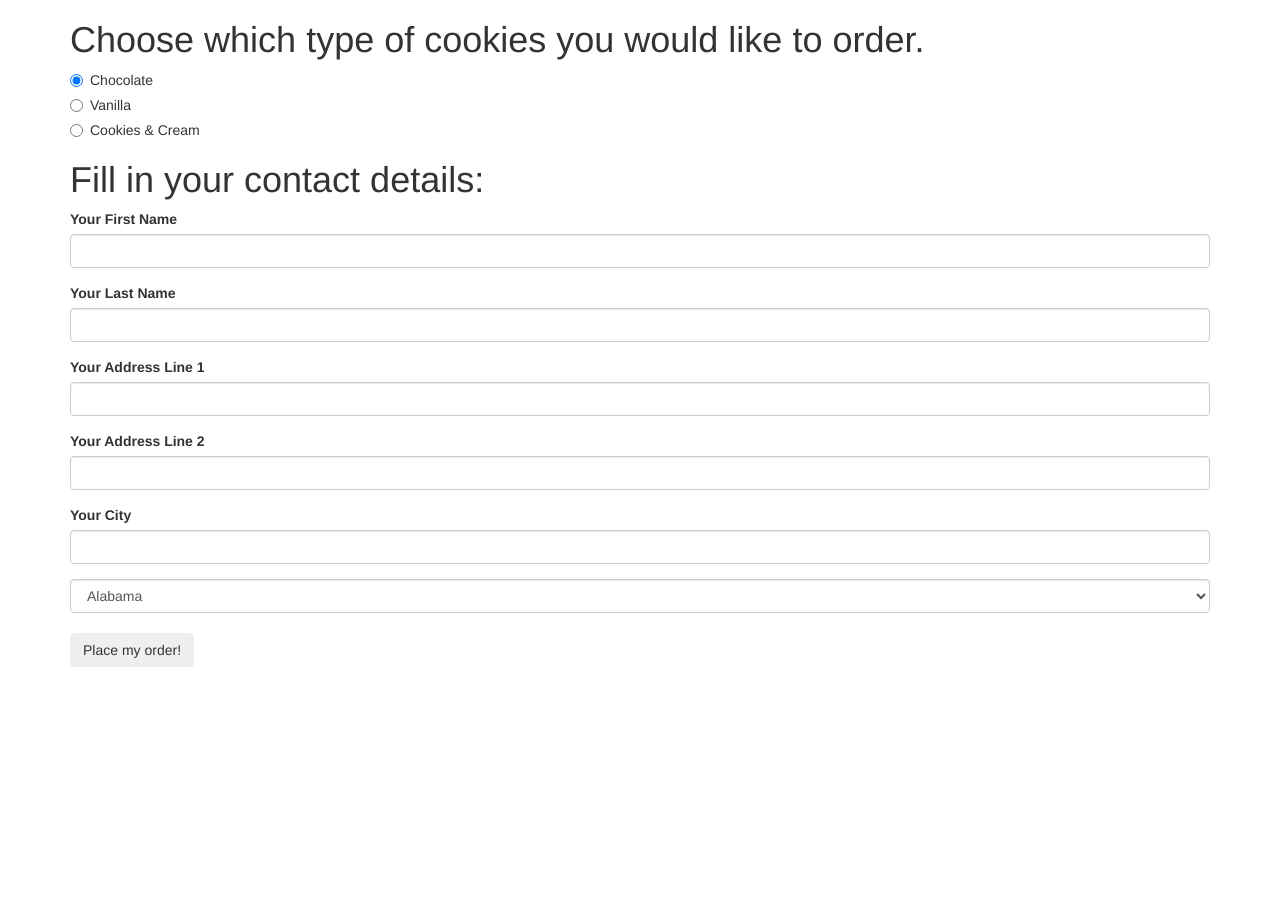
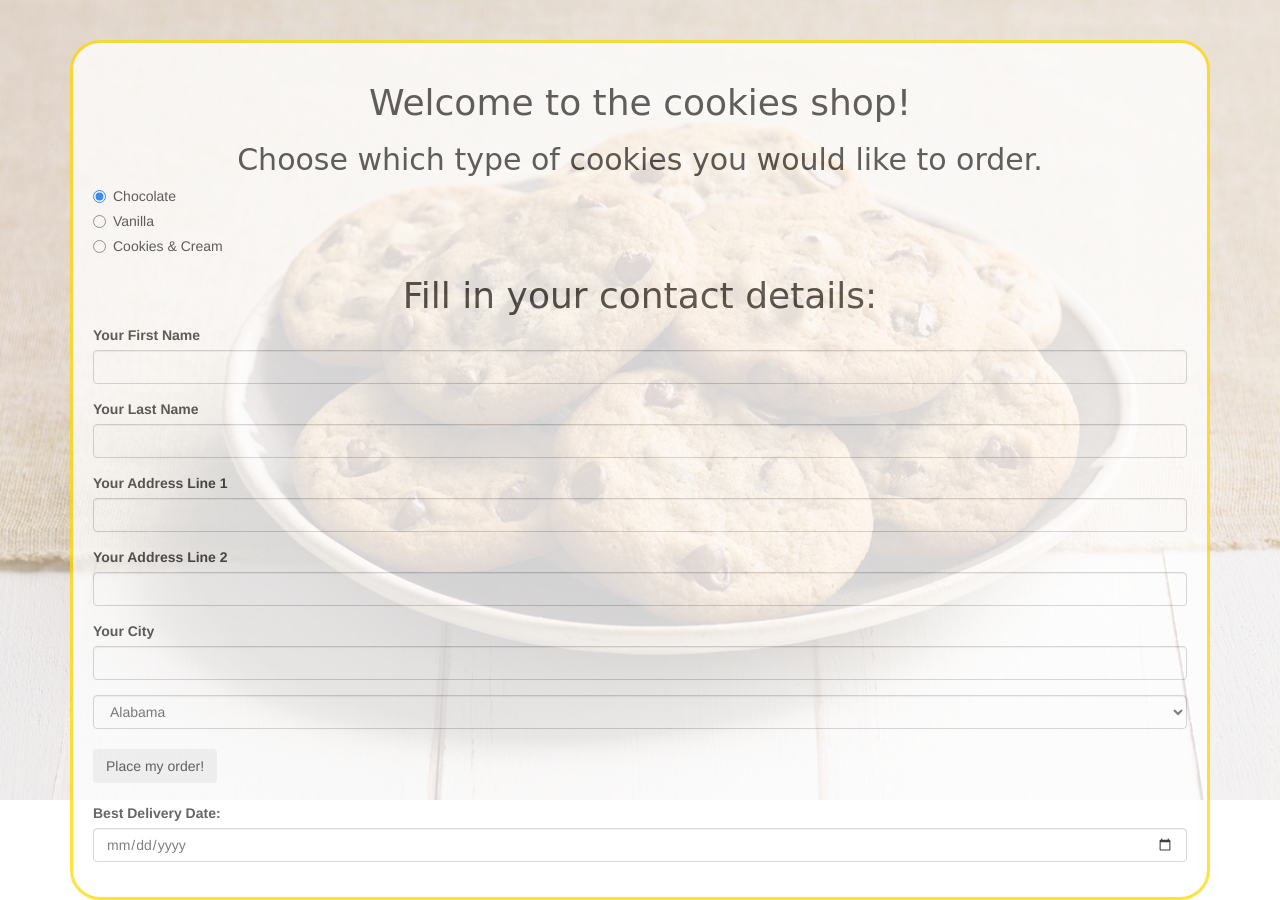
Before and after one commit to kenr16/marketplace, a plain HTML site: page index.html in a window 1280 px wide. Before the commit the page ends 800 px from the top, so only its background shows below. Drawn offline with Linux system fonts and the light colour scheme; a web font is replaced by a local one.

Commit message:
add transparancy to form and background.

```diff
--- a/css/styles.css
+++ b/css/styles.css
@@ -1,3 +1,42 @@
 #story {
   display: none;
 }
+.container {
+
+}
+h1, h2 {
+  text-align: center;
+  font-family: 'Shrikhand', cursive;
+}
+
+
+body {
+
+}
+
+#background {
+  opacity: 0.70;
+  width: 100%;
+  height: 100%;
+  position: fixed;
+  left: 0px;
+  top: 0px;
+  z-index: -1; /* Ensure div tag stays behind content; -999 might work, too. */
+}
+
+.stretch {
+  width:100%;
+  height:100%;
+}
+
+.everythingLol {
+  opacity: 0.75;
+  background-color: white;
+  border-style: solid;
+  border-width: 3px;
+  border-color: gold;
+  border-radius: 30px;
+  padding: 20px;
+  margin-top: 40px;
+
+}
--- a/index.html
+++ b/index.html
@@ -5,12 +5,18 @@
     <link href="css/styles.css" rel="stylesheet" type="text/css">
     <script src="js/jquery-3.2.0.js"></script>
     <script src="js/scripts.js"></script>
+  <link href="https://fonts.googleapis.com/css?family=Shrikhand" rel="stylesheet">
     <title>Marketplace</title>
   </head>
   <body>
     <div class="container">
+      <div id="background">
+        <img src="img/cookies.jpg" class="stretch" alt="" />
+      </div>
 
-      <h1>Choose which type of cookies you would like to order.</h1>
+      <div class="everythingLol">
+        <h1>Welcome to the cookies shop!</h1>
+        <h2>Choose which type of cookies you would like to order.</h2>
         <div class="radio">
           <label>
             <input type="radio" name="flavor" value="chocolate" checked>
@@ -85,6 +91,11 @@
             <button type="submit" class="btn">Place my order!</button>
           </form>
         </div>
+        <br>
+        <div class="form-group">
+          <label for="date">Best Delivery Date:</label>
+          <input id="date" class="form-control" type="date">
+        </div>
 
         <div id="story">
           <h1>Thank you for choosing us!</h1>
@@ -94,13 +105,15 @@
           </p>
           <p>
             Will be shipped to the following address:
-          <br><span class="name"></span>
-          <br><span class="lastName"></span>
+            <br><span class="name"></span>&nbsp<span class="lastName"></span>
             <br><span class="address1"></span>
             <br><span class="address2"></span>
             <br><span class="city"></span>
             <br><span class="state"></span>
+            <br>And it will be delivered by the following date:
+            <br><span class="date"></span>
           </p>
+        </div>
       </div>
     </div>
   </body>
--- a/js/scripts.js
+++ b/js/scripts.js
@@ -10,6 +10,8 @@ $(document).ready(function() {
 
     var flavorInput = $("input:radio[name=flavor]:checked").val();
 
+    var dateInput = $("#date").val();
+
     $(".name").text(name1Input);
     $(".lastName").text(person2Input);
     $(".address1").text(animalInput);
@@ -18,7 +20,7 @@ $(document).ready(function() {
 
     $(".state").text(stateInput);
     $(".flavor").text(flavorInput);
-
+    $(".date").text(dateInput);
 
     $("#story").show();
 
```
Also changed, not shown: img/coockies.jpg (added), img/cookies.jpg (added). Lines whose indentation alone changed are shown as unchanged.
